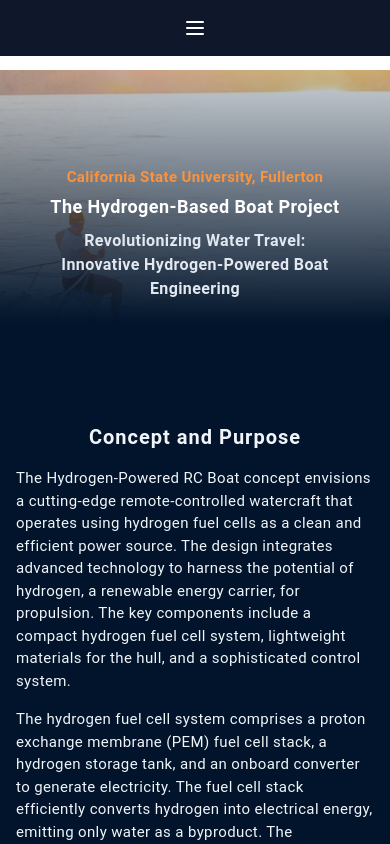
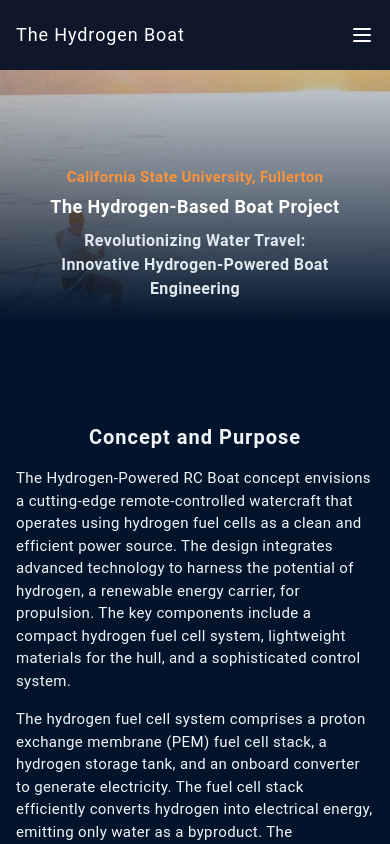
Before and after one commit to pn-code/boat, a Next.js app: page / in a window 390 px wide. Shown: the top 844 px of the page. Built offline with nearby package versions, Linux system fonts and the light colour scheme.

Commit message:
Added navbar text on mobile

```diff
--- a/components/Navbar.tsx
+++ b/components/Navbar.tsx
@@ -1,6 +1,4 @@
-import Image from "next/image";
 import React from "react";
-import LogoImage from "@/public/assets/logo.png";
 import MobileNavbar from "./MobileNavbar";
 
 const links: string[] = [
@@ -16,13 +14,13 @@
 
 export default function Navbar() {
   return (
-    <nav className="w-full z-20 fixed top-0 flex justify-center items-center gap-10 md:gap-16 px-4 md:px-8 py-4 bg-slate-900 text-white">
+    <nav className="w-full h-[70px] z-20 fixed top-0 flex justify-between md:justify-center items-center gap-10 md:gap-16 px-4 md:px-8 py-4 bg-slate-900 text-white">
       {/* Logo */}
-      {/* <header className="flex gap-2 items-center">
-        <h1 className="text-lg text-center text-blue-400 tracking-wider">
+      <header className="md:hidden flex gap-2 items-center">
+        <h1 className="text-lg text-center text-white tracking-wider">
           The Hydrogen Boat
         </h1>
-      </header> */}
+      </header>
 
       {/* Navigation Links on Larger Devices*/}
       <ul className="hidden lg:flex justify-center gap-4 md:gap-12 text-[14px] tracking-widest font-semibold py-1.5 text-white">
```
